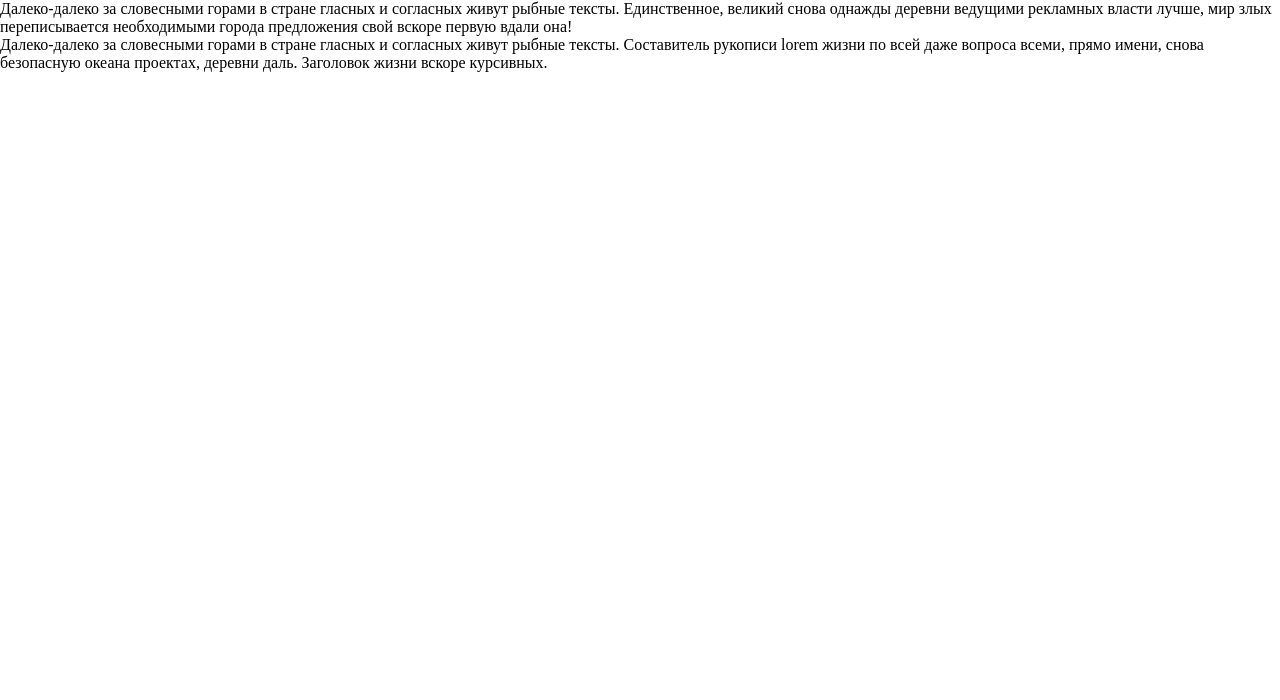
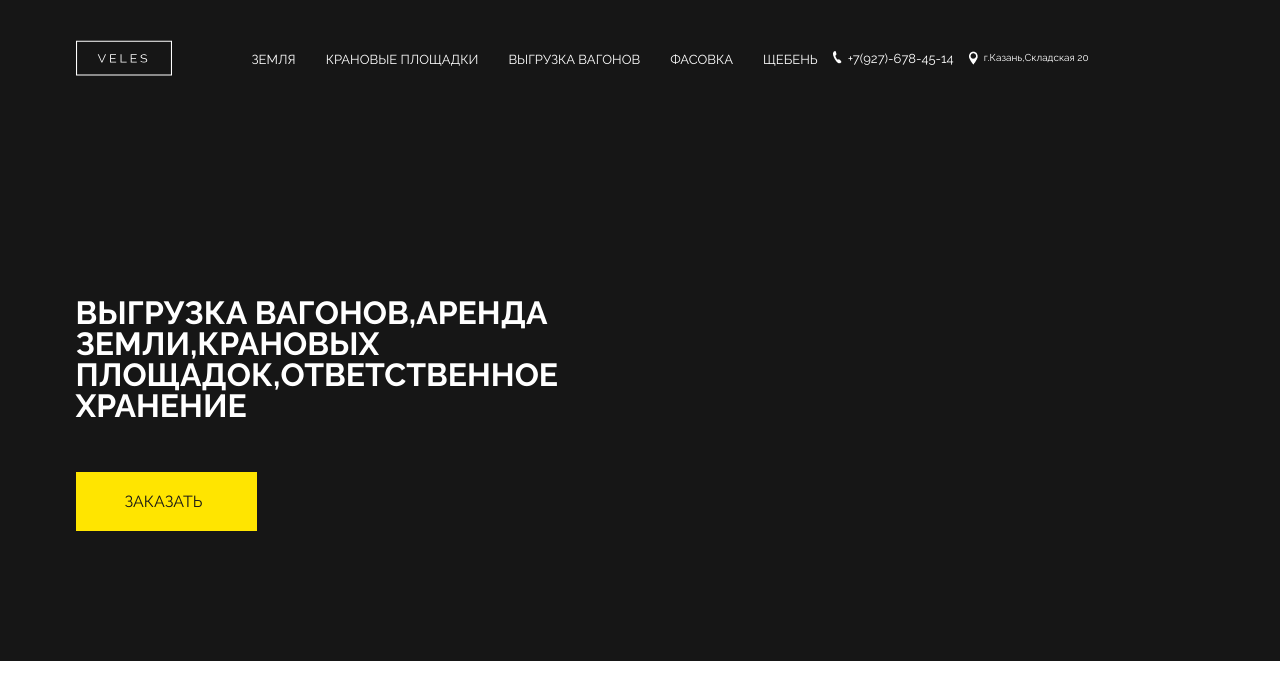
Before and after one commit to Antonio233444/veles, a website: page docs/index.html in a window 1280 px wide. Drawn offline with Linux system fonts and the light colour scheme.

Commit message:
шапка сайта

```diff
--- /dev/null
+++ b/app/scss/blocks/body.scss
@@ -0,0 +1,4 @@
+.body {
+    font-family: $basic-family;
+    background-color: $body-bg;
+}
--- /dev/null
+++ b/app/scss/blocks/btn.scss
@@ -0,0 +1,19 @@
+.btn {
+    display: inline-block;
+    color: $secondary-color;
+    text-decoration: none;
+    text-transform: uppercase;
+    line-height: 21px;
+    padding-top: 19px;
+    padding-bottom: 19px;
+    padding-right: 55px;
+    padding-left: 49px;
+    background-color: $brand-bg;
+    vertical-align: top;
+    margin-bottom: 130px;
+    transition: color 0.2s linear;
+}
+
+.btn:hover {
+    color: $primary-color;
+}
--- /dev/null
+++ b/app/scss/blocks/container.scss
@@ -0,0 +1,6 @@
+.container {
+    max-width: 1169px;
+    margin: 0 auto;
+    padding-right: 20px;
+    padding-left: 20px;
+}
--- a/app/scss/blocks/header.scss
+++ b/app/scss/blocks/header.scss
@@ -0,0 +1,83 @@
+.header {
+    background-color: $primary-bg;
+}
+
+.header__logo {
+    margin-right: 80px;
+}
+
+.header__container {
+    padding-top: 40px;
+    padding-bottom: 40px;
+}
+
+.header__top {
+    display: flex;
+    align-items: center;
+    margin-bottom: 181px;
+}
+
+.header__contacts {
+    display: flex;
+}
+
+.nav {
+    display: flex;
+    list-style-type: none;
+    margin-right: 30px;
+}
+
+.header__nav-link {
+    text-decoration: none;
+    color: $primary-color;
+    font-size: 13px;
+    font-weight: 400;
+    line-height: 15px;
+    text-transform: uppercase;
+}
+
+.header__nav-item {
+    margin-right: 30px;
+}
+
+.header__nav-item:last-child {
+    margin-right: 0;
+}
+
+.header__phone {
+    margin-right: 30px;
+    color: $primary-color;
+    text-decoration: none;
+    font-size: 13px;
+    position: relative;
+}
+
+.header__phone::before {
+    content: url('../img/phone.png');
+    position: absolute;
+    margin-left: -15px;
+}
+
+.header__adress {
+    color: $primary-color;
+    font-size: 10px;
+    font-weight: 400;
+    line-height: 14px;
+    position: relative;
+}
+
+.header__adress::before {
+    content: url('../img/location.png');
+    position: absolute;
+    margin-left: -15px;
+}
+
+
+.header__title {
+    max-width: 526px;
+    color: $primary-color;
+    line-height: 31px;
+    text-transform: uppercase;
+    font-weight: 700;
+    margin-bottom: 51px;
+}
--- a/app/scss/main.scss
+++ b/app/scss/main.scss
@@ -5,5 +5,7 @@
 
 
 //подключаем БЭМ блоки
-@import "blocks/test";
+@import "blocks/body";
+@import "blocks/container";
 @import "blocks/header";
+@import "blocks/btn";
--- a/app/scss/variables.scss
+++ b/app/scss/variables.scss
@@ -1,15 +1,19 @@
 //bacgrounds
-$body-bg: pink;
-$primary-bg: red;
+$body-bg: #fff;
+$primary-bg: #161616;
+$section-bg: #F1F2F5;
+$brand-bg: #FFE500;
+$secondary-bg: rgba(#000, .3);
+
 
 //colors
-$primary-color: red;
-$secondary-color: black;
-$brand-color: blue;
-$thirty-color: white;
+$primary-color: #fff;
+$secondary-color: #161616;
+// $brand-color: blue;
+// $thirty-color: white;
 
 //fonts
-$basic-family: 'Roboto', Arial, Helvetica, sans-serif;
+$basic-family: 'Raleway', Arial, Helvetica, sans-serif;
 
 //buttons
 $button-primary-color: red;
--- a/docs/index.html
+++ b/docs/index.html
@@ -1,27 +1,44 @@
 <!DOCTYPE html>
-<html lang="ru">
+<html lang="en">
 
 <head>
     <meta charset="UTF-8">
+    <meta http-equiv="X-UA-Compatible" content="IE=edge">
     <meta name="viewport" content="width=device-width, initial-scale=1.0">
+    <link rel="preconnect" href="https://fonts.googleapis.com">
+    <link rel="preconnect" href="https://fonts.gstatic.com" crossorigin>
+    <link href="https://fonts.googleapis.com/css2?family=Raleway:wght@400;600;700;800&display=swap" rel="stylesheet">
+    <link rel="stylesheet" href="css/main.css">
     <title>Document</title>
-    <link rel="stylesheet" href="css/main.css">
 </head>
 
-<body>
-    <div class="test">
-        Далеко-далеко за словесными горами в стране гласных и согласных живут рыбные тексты. Единственное, великий снова
-        однажды деревни ведущими рекламных власти лучше, мир злых переписывается необходимыми города предложения свой
-        вскоре первую вдали она!
-        <div class="test__element">
-            Далеко-далеко за словесными горами в стране гласных и согласных живут рыбные тексты. Составитель рукописи
-            lorem жизни по всей даже вопроса всеми, прямо имени, снова безопасную океана проектах, деревни даль.
-            Заголовок жизни вскоре курсивных.
+<body class="body">
+    <header class="header">
+        <div class="container header__container">
+            <div class="header__top">
+                <a href="#" class="header__logo logo">
+                    <img src="../img/logo.svg" class="img logo__img" width="96" height="36" alt="Logo">
+                </a>
+                <nav class="nav header__nav">
+                    <li class="header__nav-item"><a href="#" class="header__nav-link">Земля</a></li>
+                    <li class="header__nav-item"><a href="#" class="header__nav-link">Крановые площадки</a></li>
+                    <li class="header__nav-item"><a href="#" class="header__nav-link">Выгрузка вагонов</a></li>
+                    <li class="header__nav-item"><a href="#" class="header__nav-link">Фасовка</a></li>
+                    <li class="header__nav-item"><a href="#" class="header__nav-link">Щебень</a></li>
+                </nav>
+                <div class="header__contacts">
+                    <a href="tel:+7(927)678-45-14" class="header__phone">+7(927)-678-45-14</a>
+                    <div class="header__adress">г.Казань,Складская 20</div>
+                </div>
+            </div>
         </div>
-    </div>
-
-    <!-- подключаем js -->
-    <script src="js/main.js"></script>
+        <div class="container">
+            <h1 class="header__title"> Выгрузка вагонов,аренда земли,крановых площадок,ответственное
+                хранение</h1>
+            <a href="#" class="btn">Заказать</a>
+        </div>
+    </header>
+    <script src=""></script>
 </body>
 
 </html>
```
Also changed, not shown: app/html/index.html (+5 -4 lines), app/img/location.png (added), app/img/logo.svg (added), app/img/phone.png (added), docs/css/main.css, docs/img/Rectangle.svg (added), docs/img/location.png (added), docs/img/logo.svg (added), docs/img/phone.png (added).
